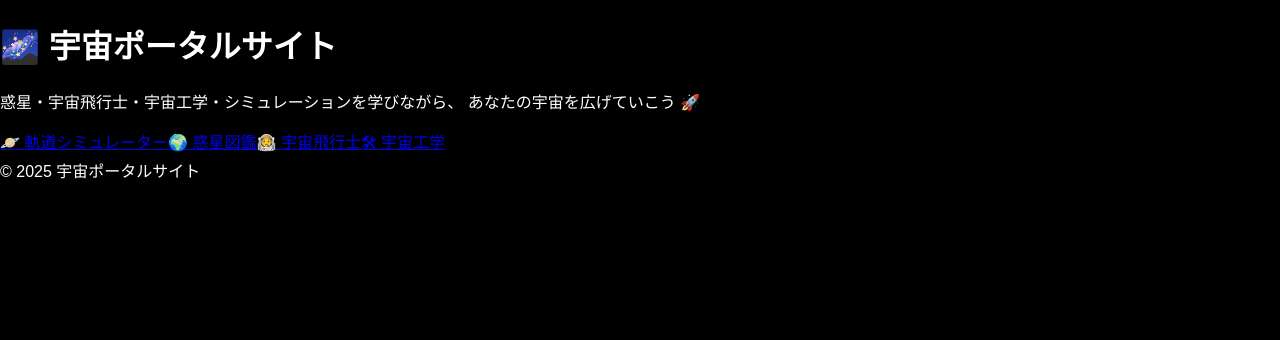
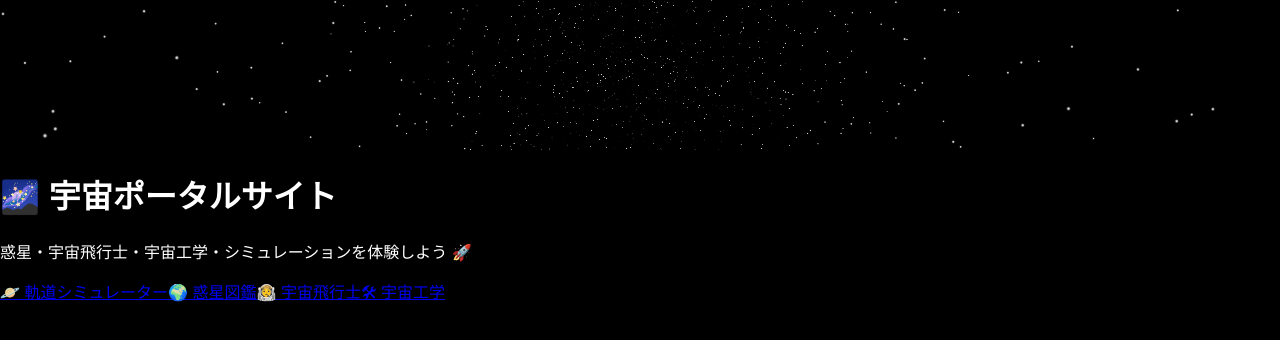
Before and after one commit to zenn24ct/orbit-simulator, a Next.js app in the folder orbit-simulator/: page / in a window 1280 px wide. Shown: the top 340 px of the page. Built offline with nearby package versions, Linux system fonts and the light colour scheme.

Commit message:
three.jsを追加？？

```diff
--- a/orbit-simulator/src/app/page.tsx
+++ b/orbit-simulator/src/app/page.tsx
@@ -1,68 +1,55 @@
 "use client";
 
+import { Canvas } from "@react-three/fiber";
+import { Stars, OrbitControls } from "@react-three/drei";
 import Link from "next/link";
 
 export default function HomePage() {
   return (
-    <main className="relative flex flex-col items-center justify-center min-h-screen overflow-hidden text-white">
-      {/* 背景グラデーション */}
-      <div className="absolute inset-0 bg-gradient-to-b from-black via-indigo-950 to-black" />
+    <main className="relative w-screen h-screen text-white overflow-hidden">
+      {/* Three.js キャンバス */}
+      <Canvas camera={{ position: [0, 0, 5] }}>
+        {/* 星空 */}
+        <Stars radius={300} depth={60} count={5000} factor={7} fade />
+        <OrbitControls enableZoom={false} />
+      </Canvas>
 
-      {/* 星を散らす */}
-      <div className="absolute inset-0">
-        {Array.from({ length: 200 }).map((_, i) => (
-          <div
-            key={i}
-            className="absolute w-1 h-1 bg-white rounded-full animate-pulse"
-            style={{
-              top: `${Math.random() * 100}%`,
-              left: `${Math.random() * 100}%`,
-              animationDelay: `${Math.random() * 5}s`,
-            }}
-          />
-        ))}
-      </div>
-
-      {/* Hero セクション */}
-      <h1 className="text-5xl md:text-7xl font-bold text-cyan-400 z-10 drop-shadow-lg mb-4">
+      {/* UIオーバーレイ */}
+      <div className="absolute inset-0 flex flex-col items-center justify-center text-center">
+        <h1 className="text-5xl md:text-7xl font-bold text-cyan-400 drop-shadow-lg mb-4">
           🌌 宇宙ポータルサイト
         </h1>
-      <p className="text-lg md:text-2xl text-gray-300 z-10 mb-12 text-center max-w-2xl">
-        惑星・宇宙飛行士・宇宙工学・シミュレーションを学びながら、
-        あなたの宇宙を広げていこう 🚀
+        <p className="text-lg md:text-2xl text-gray-300 mb-12 max-w-2xl">
+          惑星・宇宙飛行士・宇宙工学・シミュレーションを体験しよう 🚀
         </p>
 
         {/* メニュー */}
-      <div className="grid grid-cols-1 md:grid-cols-2 gap-6 z-10">
+        <div className="grid grid-cols-1 md:grid-cols-2 gap-6">
           <Link
             href="/simulator"
-          className="p-6 bg-cyan-900/30 rounded-xl border border-cyan-500 hover:scale-105 transform transition shadow-lg hover:shadow-cyan-400/40"
+            className="p-6 bg-cyan-900/40 rounded-xl border border-cyan-500 hover:scale-105 transform transition shadow-lg hover:shadow-cyan-400/40"
           >
             🪐 軌道シミュレーター
           </Link>
           <Link
             href="/planets"
-          className="p-6 bg-indigo-900/30 rounded-xl border border-indigo-500 hover:scale-105 transform transition shadow-lg hover:shadow-indigo-400/40"
+            className="p-6 bg-indigo-900/40 rounded-xl border border-indigo-500 hover:scale-105 transform transition shadow-lg hover:shadow-indigo-400/40"
           >
             🌍 惑星図鑑
           </Link>
           <Link
             href="/astronauts"
-          className="p-6 bg-purple-900/30 rounded-xl border border-purple-500 hover:scale-105 transform transition shadow-lg hover:shadow-purple-400/40"
+            className="p-6 bg-purple-900/40 rounded-xl border border-purple-500 hover:scale-105 transform transition shadow-lg hover:shadow-purple-400/40"
           >
             👩‍🚀 宇宙飛行士
           </Link>
           <Link
             href="/engineering"
-          className="p-6 bg-teal-900/30 rounded-xl border border-teal-500 hover:scale-105 transform transition shadow-lg hover:shadow-teal-400/40"
+            className="p-6 bg-teal-900/40 rounded-xl border border-teal-500 hover:scale-105 transform transition shadow-lg hover:shadow-teal-400/40"
           >
             🛠 宇宙工学
           </Link>
         </div>
-
-      {/* 下部に装飾 */}
-      <div className="absolute bottom-5 text-cyan-300 text-sm">
-        © 2025 宇宙ポータルサイト
       </div>
     </main>
   );
```
Also changed, not shown: orbit-simulator/package.json (+7 -4 lines), 1 other file (tests, documents, lock files or other folders). Lines whose indentation alone changed are shown as unchanged.
